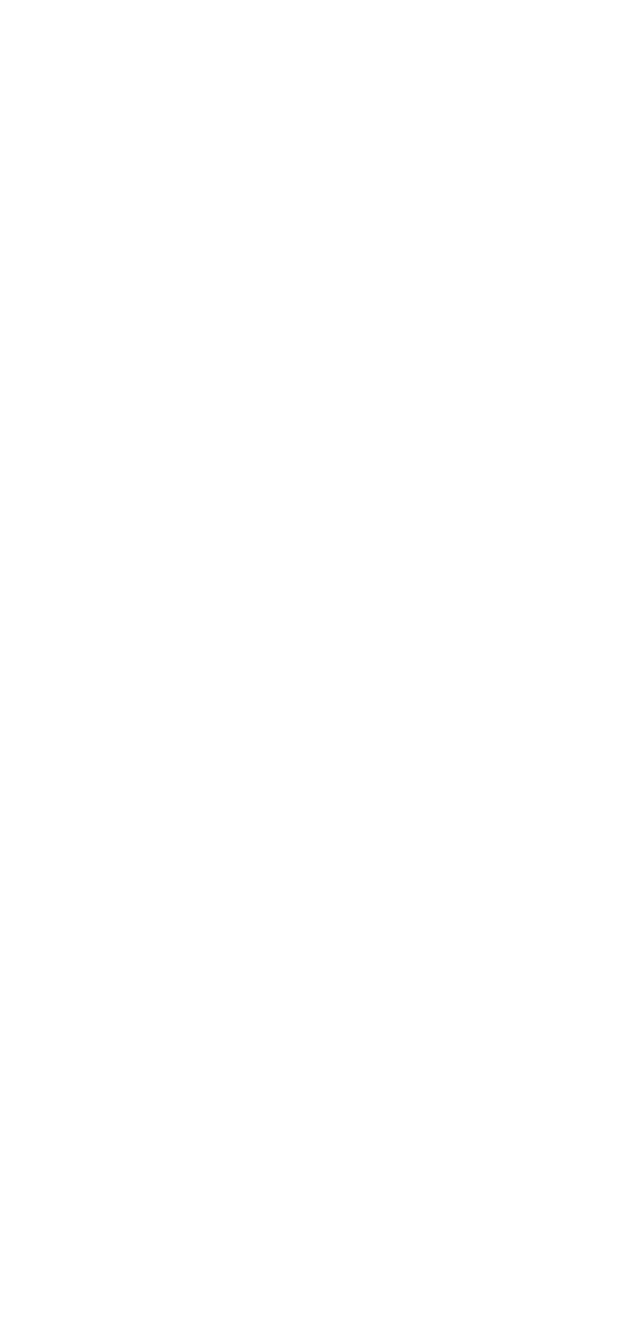
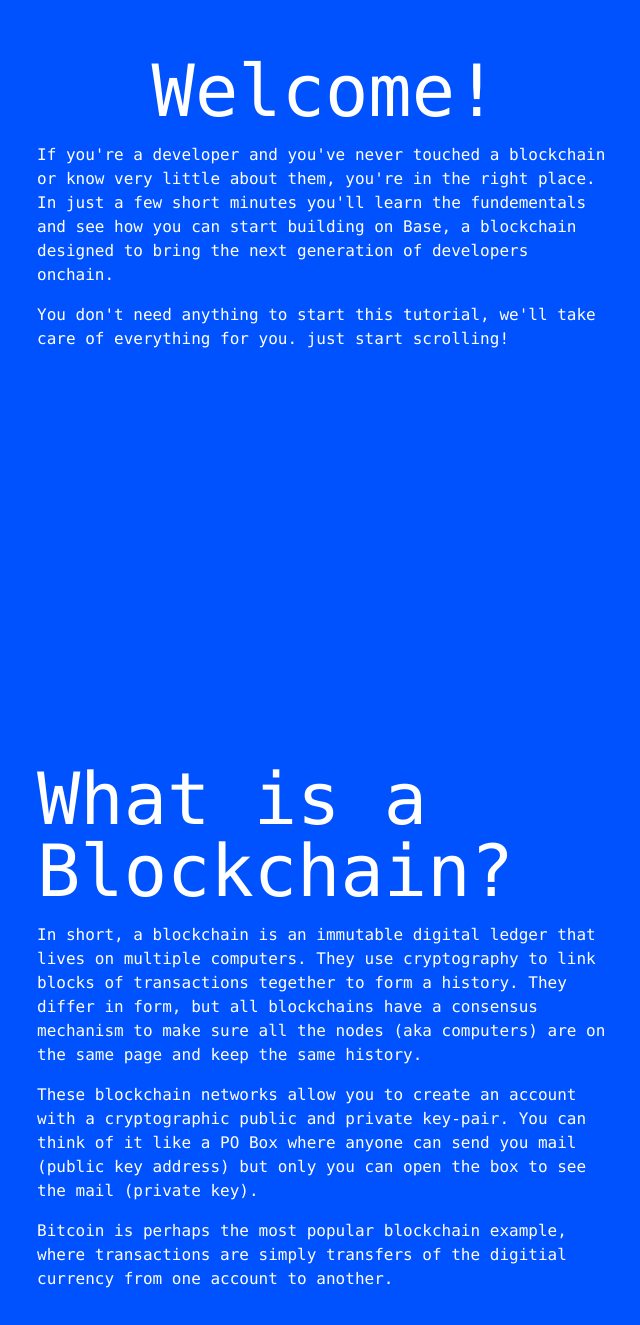
Before and after one commit to PinataCloud/hello-base, a Next.js app: page / in a window 1280 px wide. Shown: the part 1021-2346 px from the top of the page, without its empty margins (315-955 px from the left). Before the commit the page ends 800 px from the top, so only its background shows below. Built offline with nearby package versions, Linux system fonts and the light colour scheme.

Commit message:
feat: Added sections for v1

```diff
--- a/app/page.tsx
+++ b/app/page.tsx
@@ -10,6 +10,41 @@
 				<img src="/base_logo.svg" alt="base logo" className="w-[200px]" />
 				<p className="mt-24 text-2xl">Coming soon</p>
 			</section>
+			<section className="flex flex-col items-center justify-center gap-4 max-w-xl h-screen">
+				<h1 className="text-7xl">Welcome!</h1>
+				<p>
+					If you're a developer and you've never touched a blockchain or know
+					very little about them, you're in the right place. In just a few short
+					minutes you'll learn the fundementals and see how you can start
+					building on Base, a blockchain designed to bring the next generation
+					of developers onchain.
+				</p>
+				<p>
+					You don't need anything to start this tutorial, we'll take care of
+					everything for you. just start scrolling!
+				</p>
+			</section>
+			<section className="flex flex-col items-center justify-center gap-4 max-w-xl h-screen">
+				<h1 className="text-7xl">What is a Blockchain?</h1>
+				<p>
+					In short, a blockchain is an immutable digital ledger that lives on
+					multiple computers. They use cryptography to link blocks of
+					transactions tegether to form a history. They differ in form, but all
+					blockchains have a consensus mechanism to make sure all the nodes (aka
+					computers) are on the same page and keep the same history.
+				</p>
+				<p>
+					These blockchain networks allow you to create an account with a
+					cryptographic public and private key-pair. You can think of it like a
+					PO Box where anyone can send you mail (public key address) but only
+					you can open the box to see the mail (private key).
+				</p>
+				<p>
+					Bitcoin is perhaps the most popular blockchain example, where
+					transactions are simply transfers of the digitial currency from one
+					account to another.
+				</p>
+			</section>
 		</main>
 	);
 }
```
